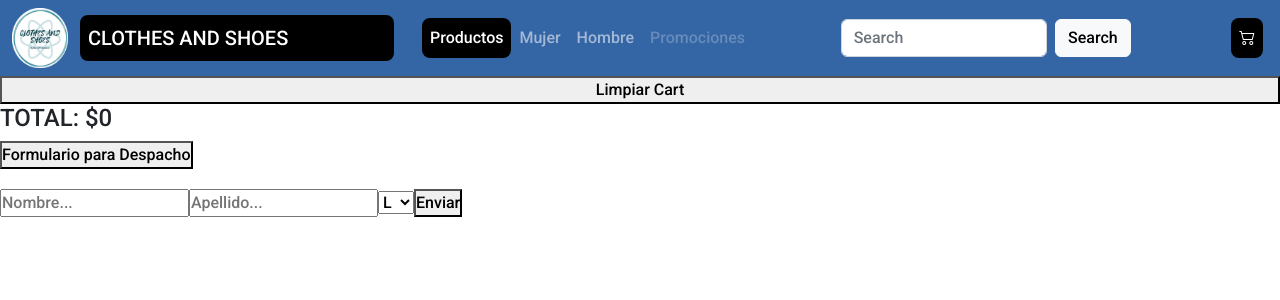
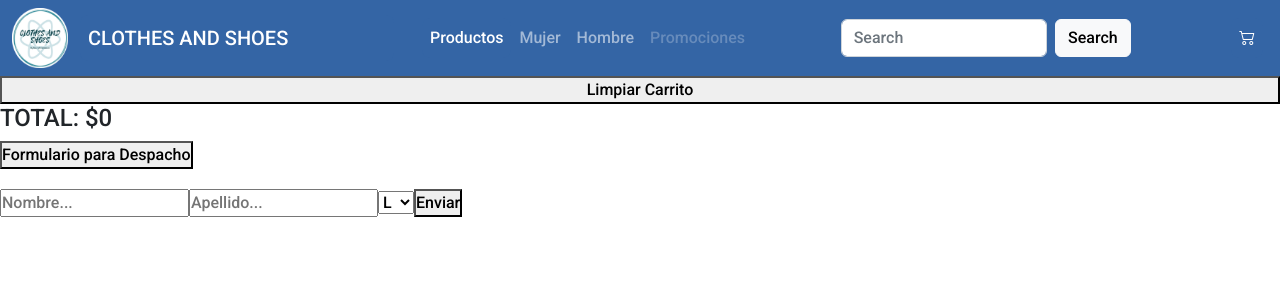
Before and after one commit to MurielCarrasco/Mi-App-React, a React (Create React App) app: page /cart in a window 1280 px wide. Shown: the top 300 px of the page. Built offline with nearby package versions, Linux system fonts and the light colour scheme.

Commit message:
adiciones cart view

```diff
--- a/src/components/Cart/Cart.jsx
+++ b/src/components/Cart/Cart.jsx
@@ -28,10 +28,10 @@ const Cart = () => {
                 </div>
             ))}
 
-            <button onClick={clearCart}>Limpiar Cart</button>
+            <button onClick={clearCart}>Limpiar Carrito</button>
             <h4>TOTAL: ${total}</h4>
             <div>
-             <button >Formulario para Despacho</button>
+             <button /* onClick={<Form />} */>Formulario para Despacho</button>
                 <Form />
              </div>
         </div>
--- a/src/components/Item/ItemDetail.jsx
+++ b/src/components/Item/ItemDetail.jsx
@@ -8,7 +8,7 @@ import { CartContext } from "../Context/CartContext";
 
 const ItemDetail = ({item}) => {
     const [cantidad, setCantidad] = useState(0);
-    const {addToCart, getProductoCarro} = useContext(CartContext);
+    const {addToCart, getCompra} = useContext(CartContext);
 
     const onAdd = (cantidadItem) => {
         setCantidad(cantidadItem);
@@ -21,7 +21,7 @@ const ItemDetail = ({item}) => {
         } */
     };
 
-const quantity  = getProductoCarro(item.id);
+const quantity  = getCompra(item.id);
 
    /*  const restar =() => {
         count > 0 && setCount(count -1);
--- a/src/index.css
+++ b/src/index.css
@@ -12,7 +12,7 @@ body {
 
 .active {
     color: white;
-    background-color: black;
+    background-color: rgb(52, 101, 165);
     padding: 8px;
     border-radius: 8px;
 }
```
